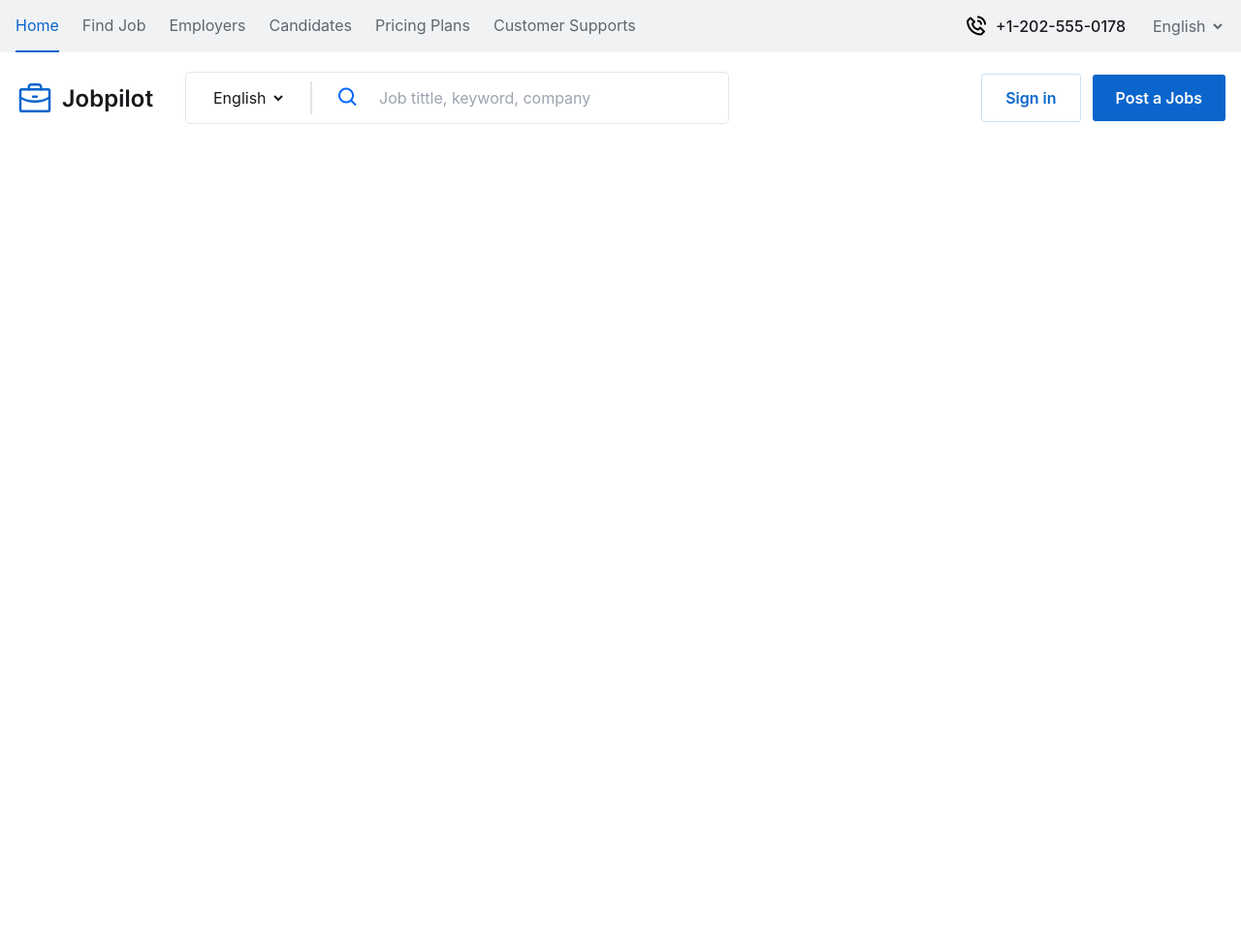
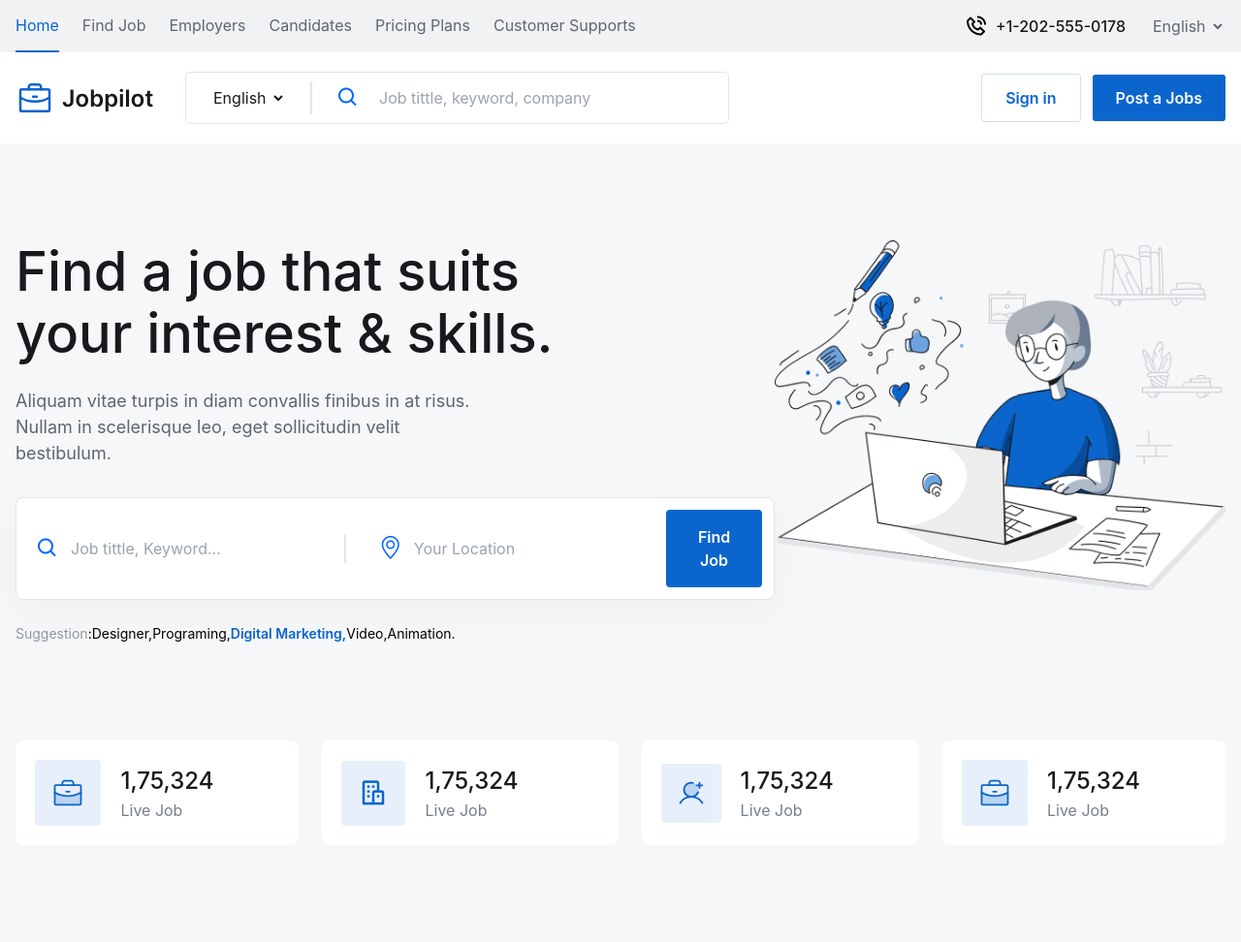
Before and after one commit to pnasiba/edujob.uz, a website: page index.html in a window 1280 px wide. Shown: the whole page at 97% size. Before the commit the page ends 800 px from the top, so only its background shows below. Drawn offline with nearby package versions, Linux system fonts and the light colour scheme.

Commit message:
intro section done

```diff
--- a/index.html
+++ b/index.html
@@ -111,7 +111,95 @@
         </nav>
     </header>
 
+    <main>
+        <section class="intro bg-[#F1F2F499]">
+            <div class="container px-4 mx-auto">
+                <div class="flex justify-between py-[100px]">
+                    <div>
+                        <h1 class="text-[56px] w-[600px] font-medium mb-[24px] text-[#18191C] leading-[64px]">Find a job
+                            that suits your interest & skills.</h1>
+                        <p class="w-[500px] text-[#5E6670] text-[18px] mb-[32px]">Aliquam vitae turpis in diam convallis
+                            finibus in at risus. Nullam in scelerisque leo, eget sollicitudin velit
+                            bestibulum.</p>
 
+                        <div
+                            class="mb-[24px] search flex items-center p-[12px] bg-white pl-[20px] gap-[20px] rounded-[8px] border-[1px] border-[#e4e5e8]">
+                            <div class="flex gap-[12px] items-center">
+                                <i class='bx bx-search text-2xl text-[#0066FF]'></i>
+                                <input type="search" placeholder="Job tittle, Keyword..."
+                                    class="py-[16px] outline-none">
+                            </div>
+
+                            <div class="lines"></div>
+
+                            <div class="flex items-center gap-[12px]">
+                                <i class="bi bi-geo-alt text-2xl text-[#0066FF]"></i>
+                                <input type="search" placeholder="Your Location" class="py-[16px] outline-none">
+
+                                <button
+                                    class="py-[16px] px-[32px] bg-[#0A65CC] font-semibold text-white rounded-[4px]">Find
+                                    Job</button>
+                            </div>
+                        </div>
+
+                        <p class="text-[14px]"><span class="text-[#9199A3]">Suggestion</span>:Designer,Programing,<span
+                                class="text-[#0A65CC] font-semibold">Digital Marketing,</span>Video,Animation.</p>
+                    </div>
+                    <div>
+                        <img src="./assets/images/intro-bg.png" alt="intro">
+                    </div>
+                </div>
+
+                <div class="cards pb-[100px] flex gap-[24px]">
+                    <div
+                        class="hover:shadow-lg cursor-pointer flex gap-[20px] items-center bg-white p-[20px] rounded-[8px]">
+                        <div class="p-[16px] bg-[#E7F0FA] rounded-[4px]">
+                            <img src="./assets/icons/job.svg" alt="job">
+                        </div>
+                        <div class="w-[180px]">
+                            <p class="text-[24px] text-[#18191C] font-medium">1,75,324</p>
+                            <p class="text-[#767F8C] text-[16px]">Live Job</p>
+                        </div>
+                    </div>
+
+                    <div
+                        class="hover:shadow-lg cursor-pointer flex gap-[20px] items-center bg-white p-[20px] rounded-[8px]">
+                        <div class="py-[15px] px-[18px] bg-[#E7F0FA] rounded-[4px]">
+                            <i class='bx bx-buildings bx-flip-horizontal text-3xl' style='color:#0A65CC'></i>
+                        </div>
+                        <div class="w-[180px]">
+                            <p class="text-[24px] text-[#18191C] font-medium">1,75,324</p>
+                            <p class="text-[#767F8C] text-[16px]">Live Job</p>
+                        </div>
+                    </div>
+
+                    <div
+                        class="hover:shadow-lg cursor-pointer flex gap-[20px] items-center bg-white p-[20px] rounded-[8px]">
+                        <div class="p-[16px] bg-[#E7F0FA] rounded-[4px]">
+                            <img src="./assets/icons/user.svg" alt="user">
+                        </div>
+                        <div class="w-[180px]">
+                            <p class="text-[24px] text-[#18191C] font-medium">1,75,324</p>
+                            <p class="text-[#767F8C] text-[16px]">Live Job</p>
+                        </div>
+                    </div>
+
+                    <div
+                        class="hover:shadow-lg cursor-pointer flex gap-[20px] items-center bg-white p-[20px] rounded-[8px]">
+                        <div class="p-[16px] bg-[#E7F0FA] rounded-[4px]">
+                            <img src="./assets/icons/job.svg" alt="job">
+                        </div>
+                        <div class="w-[180px]">
+                            <p class="text-[24px] text-[#18191C] font-medium">1,75,324</p>
+                            <p class="text-[#767F8C] text-[16px]">Live Job</p>
+                        </div>
+                    </div>
+                </div>
+            </div>
+        </section>
+
+
+    </main>
 </body>
 
 </html>
```
